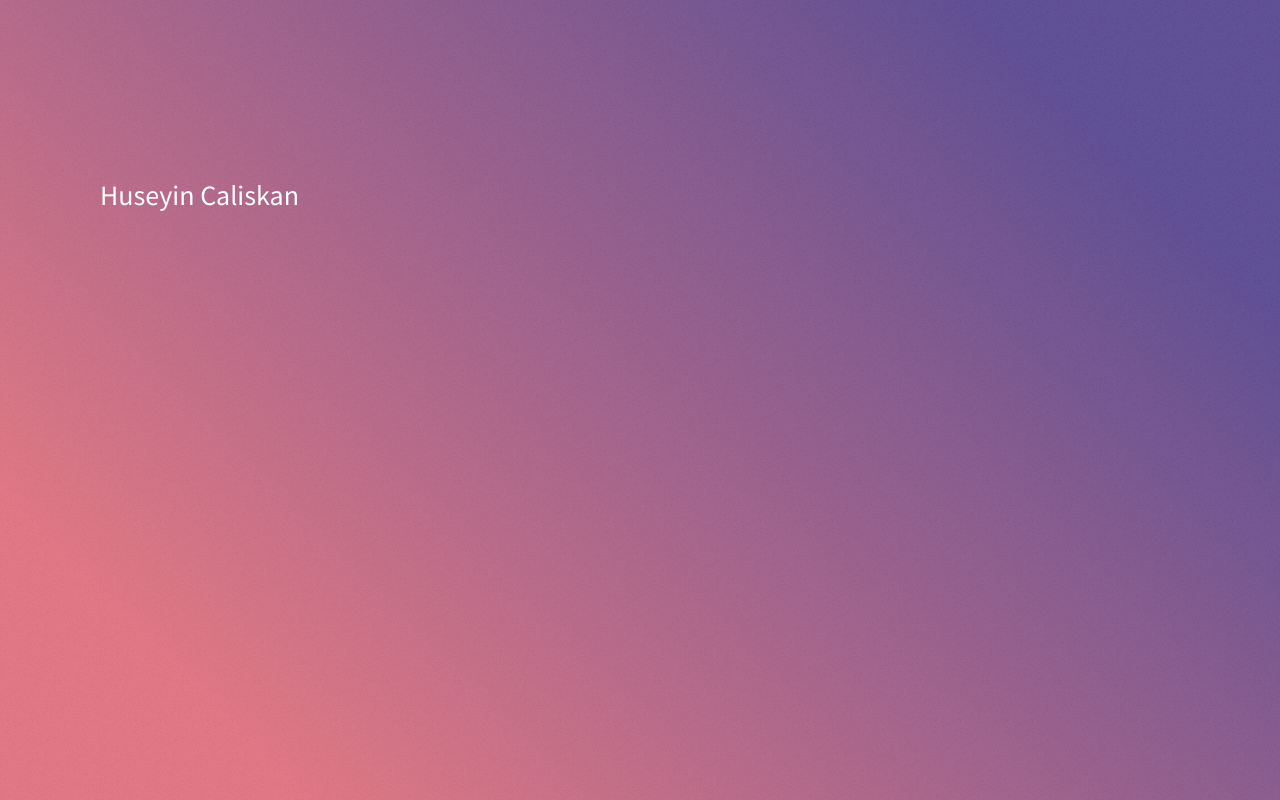
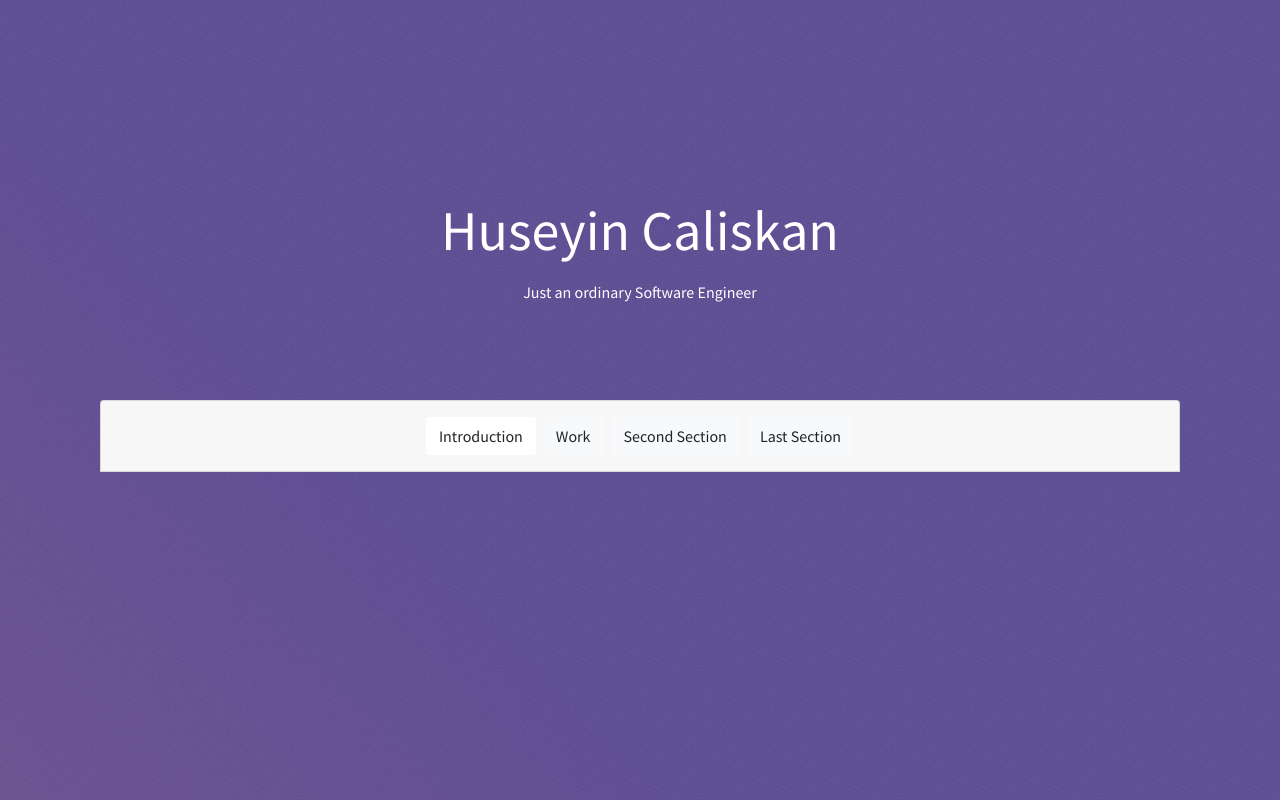
Before and after one commit to sakirma/portfolio-website, a React (Create React App) app: page / in a window 1280 px wide. Shown: the top 800 px of the page. Built offline with nearby package versions, Linux system fonts and the light colour scheme.

Commit message:
Working header, except floating header

```diff
--- a/src/App.js
+++ b/src/App.js
@@ -5,7 +5,7 @@ import {
 } from 'react-bootstrap';
 import 'bootstrap/dist/css/bootstrap.min.css';
 
-// import HeaderBody from './Layout/HeaderBody';
+import HeaderBody from './Layout/HeaderBody';
 // import BodySection from './Layout/BodySection';
 // import IntroductionSection from './Sections/IntroductionSection';
 // import WorkSection from './Sections/WorkSection';
@@ -123,40 +123,27 @@ class App extends React.Component {
     render() {
         return (
             <Container fluid style={{
-                minHeight: "100vh",
+                minHeight: "1000vh",
                 minWidth: "100%",
                 fontFamily: "'Source Sans Pro', sans-serif",
                 backgroundImage: 'url(' + layer + ') ,linear-gradient(45deg, #e37682 15%, #5f4d93 85%)'
             }}>
                 <Container
-                    // container
-                    // spacing={0}
-                    // justify="center"
                     style={{height: "50vh"}}
-                    className="align-items-center"
                 >
-                    <Col style={{height: "100%"}} className="d-flex align-content-center flex-wrap">
-                            <h3 className="text-center align-middle" style={{color: "white", fontFamily: "inherit"}}>
+                    <Row style={{height: "100%"}}>
+                        <Col className="align-self-end">
+                            <h1 className="text-center" style={{color: "white", fontFamily: "inherit", fontSize: "3.5em", paddingBottom: "1vh"}}>
                                 Huseyin Caliskan
-                            </h3>
-
-                        {/*        <Grid item>*/}
-                        {/*            <Typography variant="h3" >*/}
-                        {/*                Huseyin Caliskan*/}
-                        {/*            </Typography>*/}
-                        {/*        </Grid>*/}
-
-                        {/*        <Grid item style={{paddingBottom: "10vh"}}>*/}
-                        {/*            <Typography variant="subtitle1" style={{color: "white", fontFamily: "inherit"}}>*/}
-                        {/*                <p>*/}
-                        {/*                    Just an ordinary Software Engineer*/}
-                        {/*                </p>*/}
-                        {/*            </Typography>*/}
-                        {/*        </Grid>*/}
-                    </Col>
+                            </h1>
+                            <p className="text-center" style={{color: "white", fontFamily: "inherit", paddingBottom: "10vh"}}>
+                                Just an ordinary Software Engineer
+                            </p>
+                        </Col>
+                    </Row>
                 </Container>
 
-                {/*<HeaderBody app={this}/>*/}
+                <HeaderBody app={this}/>
 
                 {/*<DefaultPage parent={this}/>*/}
             </Container>
--- a/src/Layout/HeaderBody.js
+++ b/src/Layout/HeaderBody.js
@@ -1,18 +1,7 @@
 import React from 'react';
-// import {Button, Grid, Paper} from "@material-ui/core";
+import {ButtonToolbar, Card, Col, Container, Row, ToggleButton, ToggleButtonGroup} from "react-bootstrap";
 
-// const PaperHeader = withStyles({
-//     rounded: {
-//         borderRadius: '4px 4px 0 0',
-//     },
-// })(Paper);
-//
-// const ButtonHeader = withStyles({
-//     root: {
-//         fontFamily: "'Source Sans Pro', sans-serif",
-//         fontWeight: 'bold'
-//     }
-// })(Button);
+import "../header.css"
 
 const styles = theme => ({
     absoluteWidthHeader: {
@@ -28,41 +17,35 @@ const styles = theme => ({
     }
 });
 
-// function HeaderButtons() {
-//     return (
-//         <Grid item xs={12} sm={9} xl={7} lg={10} md align="center">
-//             <PaperHeader xs={5} elevation={0} style={{
-//                 backgroundColor: "#f7f7f7",
-//                 paddingTop: '16px',
-//                 paddingBottom: '16px',
-//                 fontFamily: 'inherit'
-//             }}>
-//                 <Grid container justify="center" spacing={2} direction="row">
-//                     <Grid item>
-//                         <ButtonHeader>
-//                             Introduction
-//                         </ButtonHeader>
-//                     </Grid>
-//                     <Grid item>
-//                         <ButtonHeader>
-//                             Work
-//                         </ButtonHeader>
-//                     </Grid>
-//                     <Grid item>
-//                         <ButtonHeader>
-//                             Second Section
-//                         </ButtonHeader>
-//                     </Grid>
-//                     <Grid item>
-//                         <ButtonHeader>
-//                             Last Section
-//                         </ButtonHeader>
-//                     </Grid>
-//                 </Grid>
-//             </PaperHeader>
-//         </Grid>
-//     );
-// }
+function HeaderButtons() {
+    return (
+        <Container xs={12} sm={9} xl={7} lg={10}>
+            <Card style={{
+                backgroundColor: "#f7f7f7",
+                paddingTop: '16px',
+                paddingBottom: '16px',
+                fontFamily: 'inherit',
+                borderBottomLeftRadius: 0,
+                borderBottomRightRadius: 0,
+            }} className="rounded-top">
+                <Col className="align-items-center">
+                    <ButtonToolbar className="justify-content-center">
+                        <ToggleButtonGroup type="radio" name="options" defaultValue={1}>
+                            <ToggleButton variant="light" className="rounded mr-2"
+                                          value={1}>Introduction</ToggleButton>
+                            <ToggleButton variant="light" className="rounded mr-2"
+                                          value={2}>Work</ToggleButton>
+                            <ToggleButton variant="light" className="rounded mr-2" value={3}>Second
+                                Section</ToggleButton>
+                            <ToggleButton variant="light" className="rounded" value={4}>Last
+                                Section</ToggleButton>
+                        </ToggleButtonGroup>
+                    </ButtonToolbar>
+                </Col>
+            </Card>
+        </Container>
+    );
+}
 
 
 class HeaderBody extends React.Component {
@@ -96,29 +79,31 @@ class HeaderBody extends React.Component {
     render() {
         return (
             <div>
-                {/*<Grid container spacing={0} justify="center" ref={this.headerBodyElement}>*/}
-                {/*    <HeaderButtons/>*/}
-                {/*</Grid>*/}
-                {/*<AbsoluteHeader classes={this.classes} isActive={this.windowIsBelowHeader} reference={this.topHeader}/>*/}
+                <Container ref={this.headerBodyElement}>
+                    <HeaderButtons/>
+
+                </Container>
+                <AbsoluteHeader classes={this.classes} isActive={this.windowIsBelowHeader} reference={this.topHeader}/>
             </div>
         )
     }
 }
 
-// function AbsoluteHeader(props) {
-//     if (props.isActive) {
-//         return (
-//             <Grid container spacing={0} justify="center" ref={props.reference}
-//                   className={props.classes.absoluteWidthHeader} style={{position: 'fixed', top: '0', zIndex: 1000}}>
-//                 <HeaderButtons/>
-//             </Grid>
-//         );
-//     } else {
-//         return (
-//             <div/>
-//         );
-//     }
-// }
+function AbsoluteHeader(props) {
+    if (props.isActive) {
+        return (
+            <Container ref={props.reference}
+                       // className={props.classes.absoluteWidthHeader}
+                       style={{position: 'fixed', top: '0', zIndex: 1000}}>
+                <HeaderButtons/>
+            </Container>
+        );
+    } else {
+        return (
+            <div/>
+        );
+    }
+}
 
 
 export default HeaderBody;
--- a/src/header.css
+++ b/src/header.css
@@ -3,3 +3,12 @@
     width: 175px;
     height: 175px;
 }
+
+.btn-light {
+    cursor: pointer;
+}
+
+.btn-light:not(:disabled):not(.disabled).active {
+    background-color: white;
+    border-color: transparent;
+}
```
Also changed, not shown: 1 other file (tests, documents, lock files or other folders).
